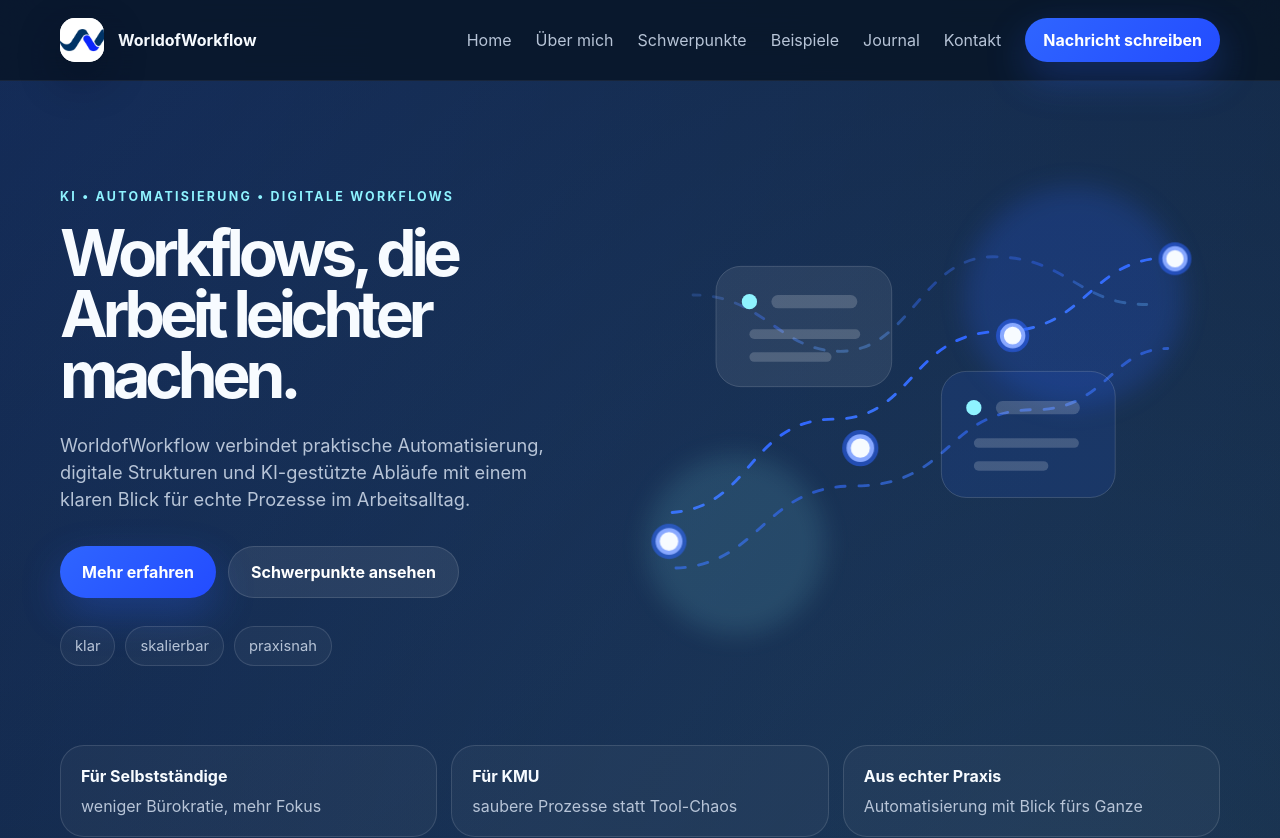
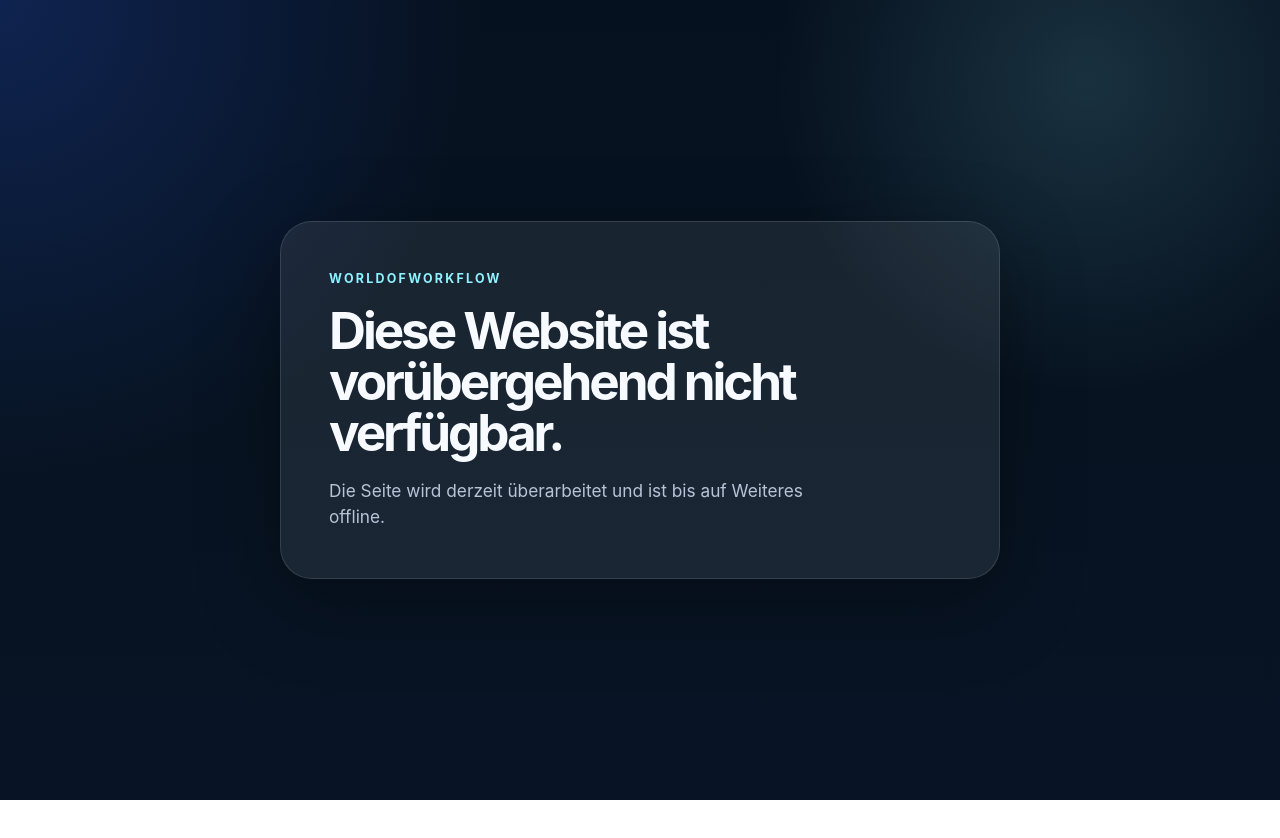
Before and after one commit to meikperlis/worldofworkflow-website, a Next.js app: page / in a window 1280 px wide. Shown: the top 838 px of the page. After the commit the page ends 800 px from the top, so only its background shows below. Built offline with nearby package versions, Linux system fonts and the light colour scheme.

Commit message:
Enable temporary offline mode

```diff
--- a/app/globals.css
+++ b/app/globals.css
@@ -31,6 +31,37 @@ body {
   font-family:
     Inter, ui-sans-serif, system-ui, -apple-system, BlinkMacSystemFont, "Segoe UI", sans-serif;
   line-height: 1.5;
+}
+
+.temporary-offline {
+  min-height: 100vh;
+  display: grid;
+  place-items: center;
+  padding: 32px;
+}
+
+.temporary-offline__card {
+  width: min(720px, 100%);
+  padding: clamp(28px, 5vw, 48px);
+  border: 1px solid var(--line);
+  border-radius: 32px;
+  background: var(--surface);
+  box-shadow: var(--shadow);
+}
+
+.temporary-offline__card h1 {
+  max-width: 620px;
+  margin: 0;
+  font-size: clamp(2rem, 4vw, 3.2rem);
+  line-height: 1;
+  letter-spacing: -0.06em;
+}
+
+.temporary-offline__card p:last-child {
+  max-width: 520px;
+  margin: 20px 0 0;
+  color: var(--muted);
+  font-size: 1.08rem;
 }
 
 a {
--- a/app/layout.tsx
+++ b/app/layout.tsx
@@ -1,5 +1,8 @@
 import type { Metadata } from "next";
+import { TemporaryOffline } from "@/components/temporary-offline";
 import "./globals.css";
+
+const siteTemporarilyOffline = true;
 
 export const metadata: Metadata = {
   metadataBase: new URL("https://www.worldofworkflow.de"),
@@ -26,6 +29,12 @@ export const metadata: Metadata = {
     canonical: "/",
   },
   authors: [{ name: "Meik Perlis" }],
+  robots: siteTemporarilyOffline
+    ? {
+        index: false,
+        follow: false,
+      }
+    : undefined,
 };
 
 export default function RootLayout({
@@ -35,7 +44,7 @@ export default function RootLayout({
 }>) {
   return (
     <html lang="de">
-      <body>{children}</body>
+      <body>{siteTemporarilyOffline ? <TemporaryOffline /> : children}</body>
     </html>
   );
 }
--- /dev/null
+++ b/components/temporary-offline.tsx
@@ -0,0 +1,13 @@
+export function TemporaryOffline() {
+  return (
+    <main className="temporary-offline">
+      <section className="temporary-offline__card">
+        <p className="eyebrow">WorldofWorkflow</p>
+        <h1>Diese Website ist vorübergehend nicht verfügbar.</h1>
+        <p>
+          Die Seite wird derzeit überarbeitet und ist bis auf Weiteres offline.
+        </p>
+      </section>
+    </main>
+  );
+}
```
